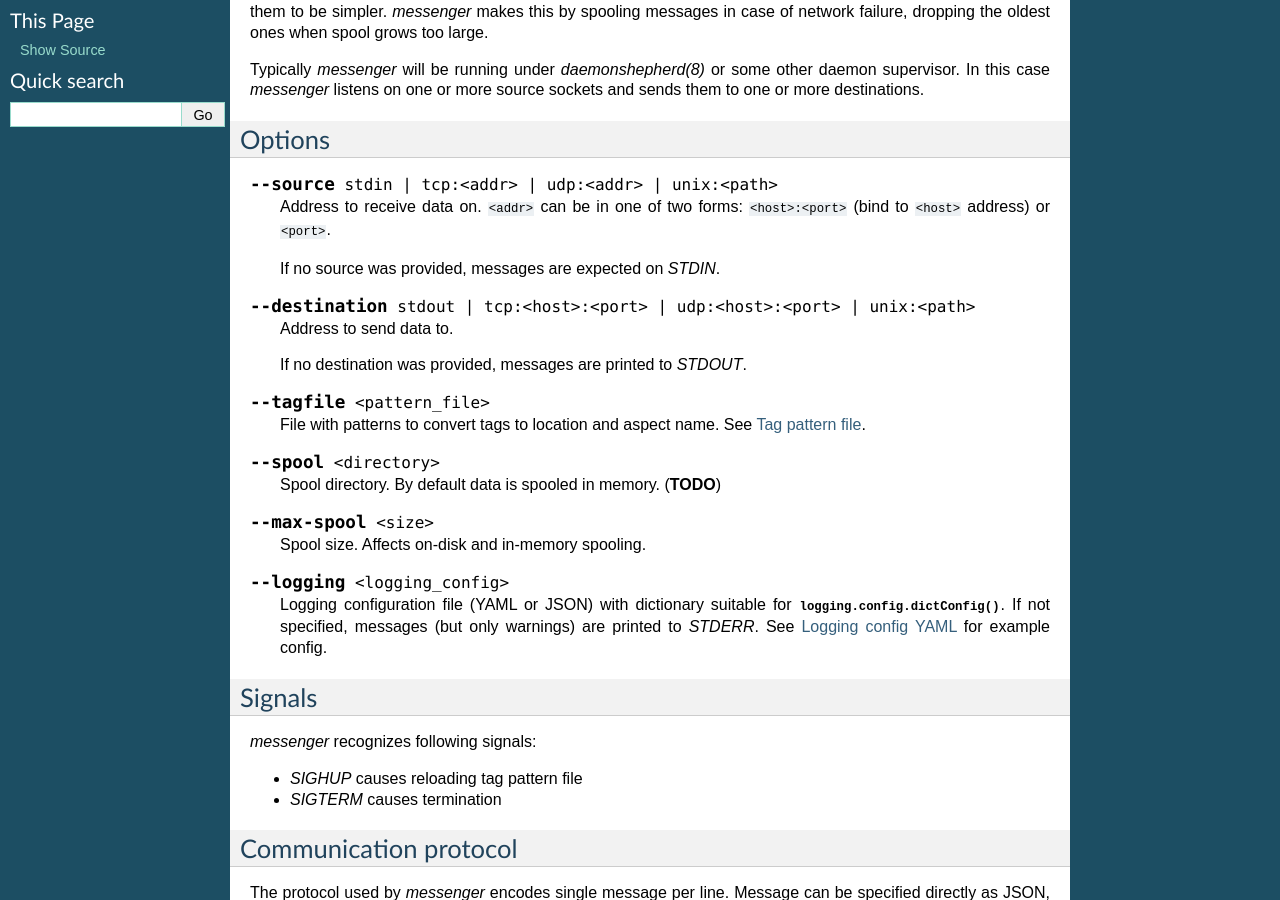
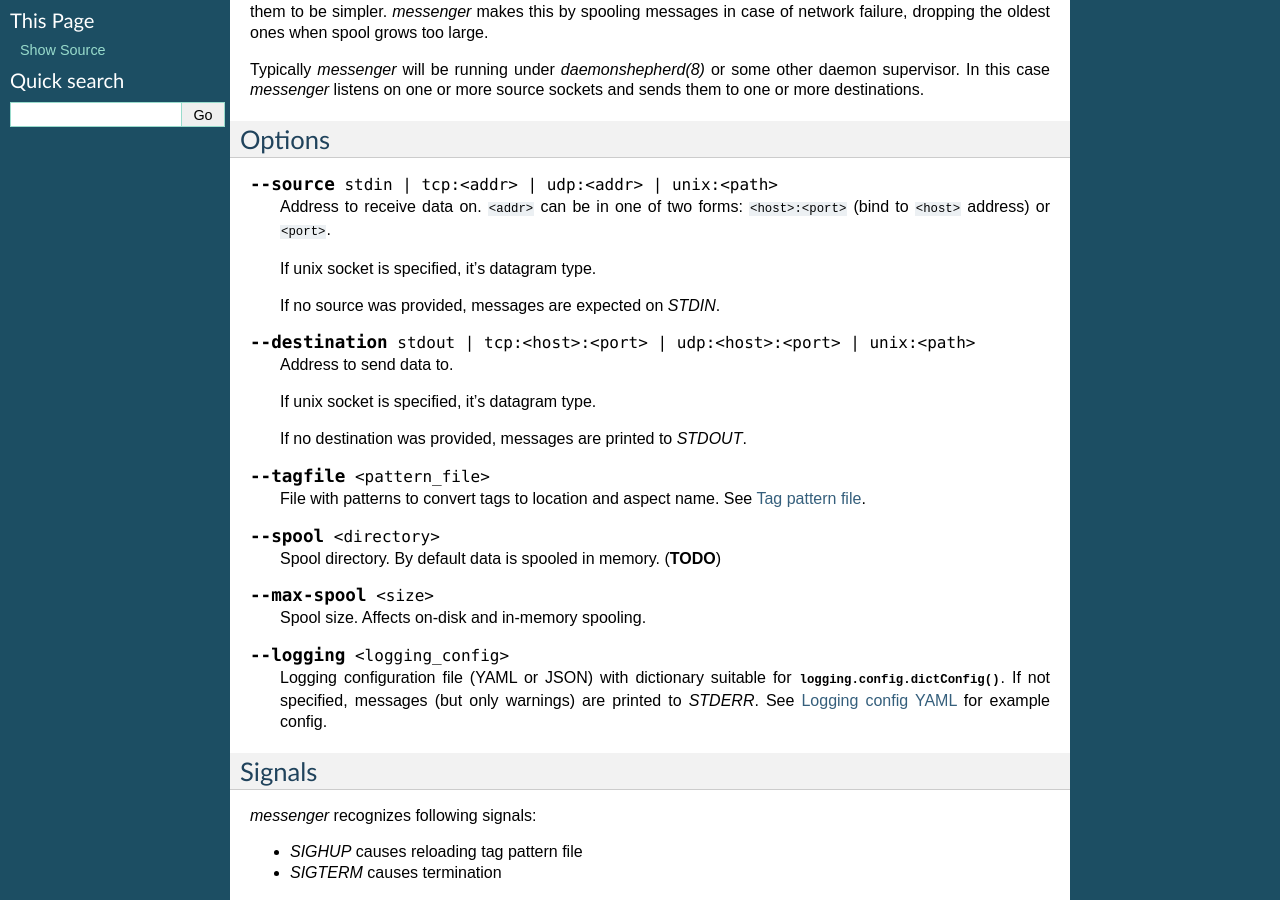
Before and after one commit to dozzie/seismometer-toolbox, a Sphinx documentation site: the page built from doc/manpages/messenger.rst, in a window 1280 px wide and 900 px high, scrolled down 326 px. Built offline with Sphinx 7.4.7, drawn with Linux system fonts in a browser that asks for light colours.

Commit message:
Added information about unix socket type to man pages.
This information is very important and not obvious.

```diff
--- a/doc/manpages/dumbprobe.rst
+++ b/doc/manpages/dumbprobe.rst
@@ -29,6 +29,9 @@ Options
 .. cmdoption:: --destination stdout | tcp:<host>:<port> | udp:<host>:<port> | unix:<path>
 
    Address to send check results to.
+
+   If unix socket is specified, it's datagram type, like
+   :manpage:`messenger(8)` uses.
 
    If no destination was provided, messages are printed to STDOUT.
 
--- a/doc/manpages/messenger.rst
+++ b/doc/manpages/messenger.rst
@@ -33,11 +33,15 @@ Options
    Address to receive data on. ``<addr>`` can be in one of two forms:
    ``<host>:<port>`` (bind to ``<host>`` address) or ``<port>``.
 
+   If unix socket is specified, it's datagram type.
+
    If no source was provided, messages are expected on *STDIN*.
 
 .. option:: --destination stdout | tcp:<host>:<port> | udp:<host>:<port> | unix:<path>
 
    Address to send data to.
+
+   If unix socket is specified, it's datagram type.
 
    If no destination was provided, messages are printed to *STDOUT*.
 
```
